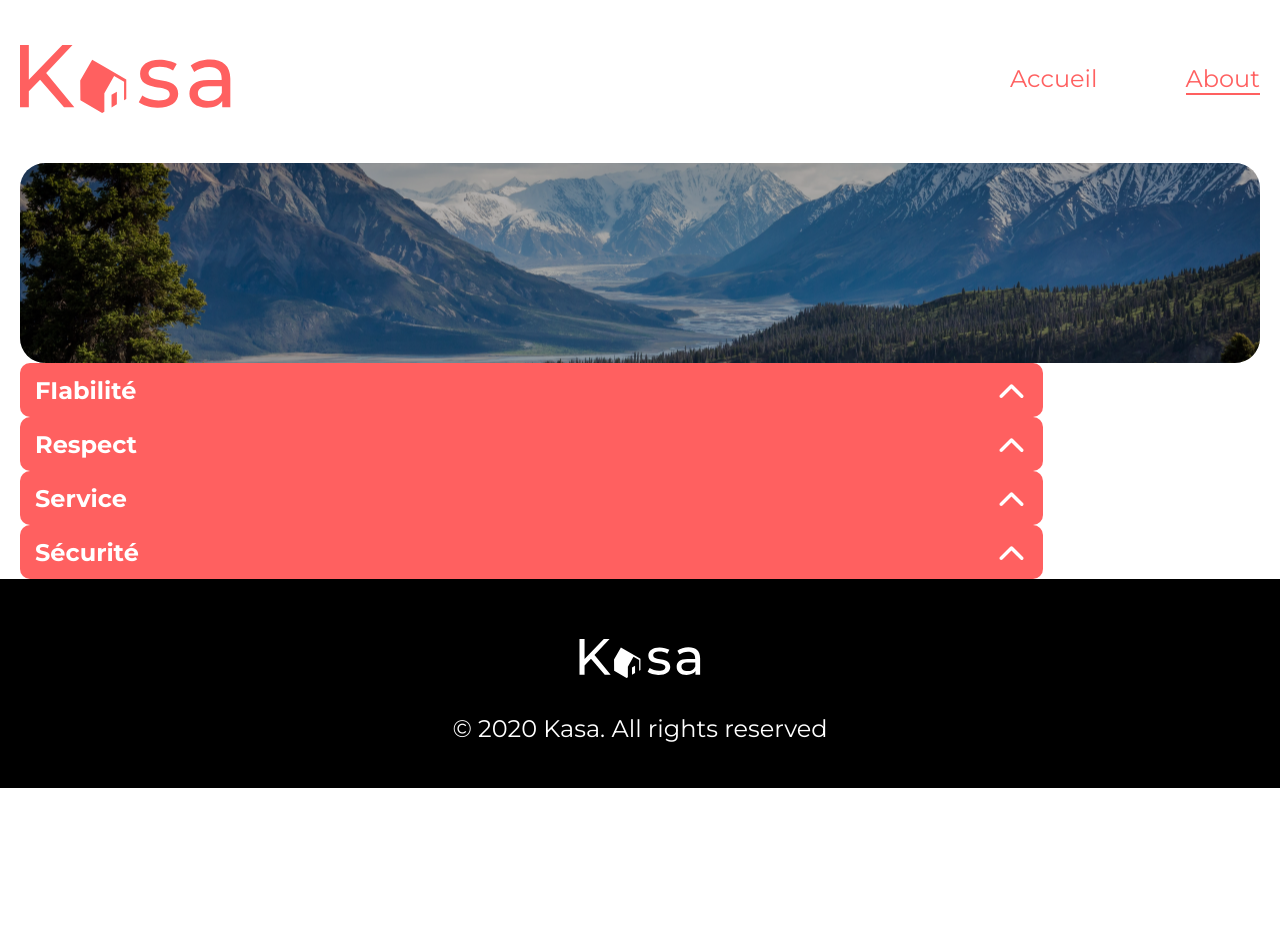
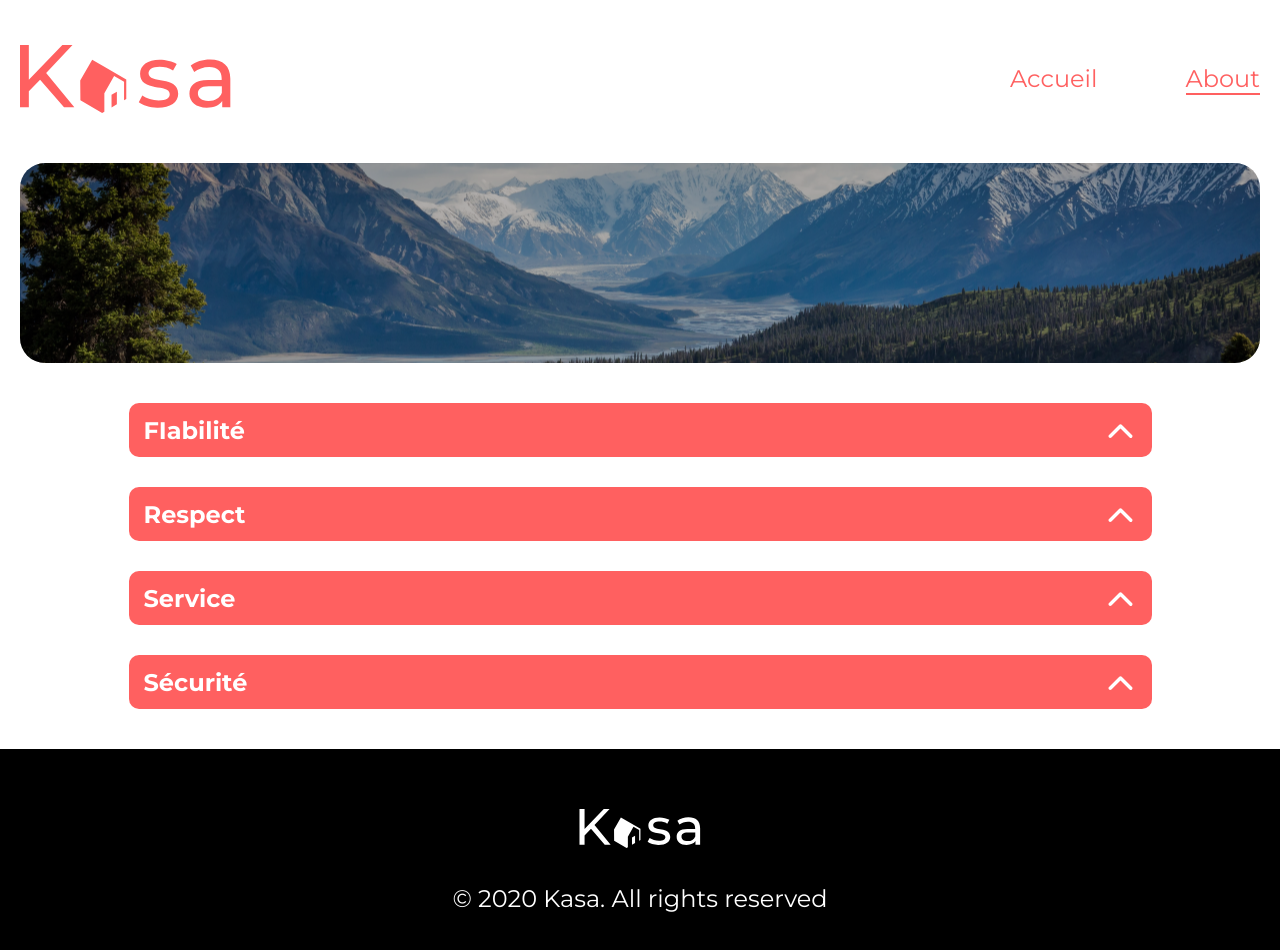
Before and after one commit to foxdrow/Kasa, a React (Create React App) app: page /about in a window 1280 px wide. Shown: the top 950 px of the page. Before the commit the page ends 800 px from the top, so only its background shows below. Built offline with nearby package versions, Linux system fonts and the light colour scheme.

Commit message:
finished the about page

```diff
--- a/src/components/Collapse/Collapse.jsx
+++ b/src/components/Collapse/Collapse.jsx
@@ -1,9 +1,18 @@
 import "./Collapse.scss";
-import { useState } from "react";
+import { useState, useEffect } from "react";
 import Arrow from "./arrow.svg";
 const Collapse = ({ title, content, size = "medium" }) => {
   const [open, setOpen] = useState(false);
   const toggle = () => setOpen(!open);
+  const [width, setWidth] = useState(window.innerWidth);
+  useEffect(() => {
+    const handleWindowResize = () => setWidth(window.innerWidth);
+    window.addEventListener("resize", handleWindowResize);
+  }, []);
+  if (width < 700) {
+    size = "small";
+  }
+
   return (
     <div className={`collapse${size ? ` collapse_${size}` : ""}`}>
       <div className="collapse__title" onClick={toggle}>
--- a/src/pages/About.jsx
+++ b/src/pages/About.jsx
@@ -6,6 +6,7 @@ const About = () => {
   return (
     <MainContainer className="about">
       <Banner image={AboutImage} />
+      <section className="about__content">
         <Collapse
           size="large"
           title="FIabilité"
@@ -26,6 +27,7 @@ const About = () => {
           title="Sécurité"
           content="La sécurité est la priorité de Kasa. Aussi bien pour nos hôtes que pour les voyageurs, chaque logement correspond aux critères de sécurité établis par nos services. En laissant une note aussi bien à l'hôte qu'au locataire, cela permet à nos équipes de vérifier que les standards sont bien respectés. Nous organisons également des ateliers sur la sécurité domestique pour nos hôtes."
         />
+      </section>
     </MainContainer>
   );
 };
--- a/src/styles/base/_general.scss
+++ b/src/styles/base/_general.scss
@@ -0,0 +1,8 @@
+// body must take all the height of the viewport
+
+body {
+  height: 100vh;
+  display: flex;
+  flex-direction: column;
+  justify-content: space-between;
+}
--- a/src/styles/pages/_about.scss
+++ b/src/styles/pages/_about.scss
@@ -1,3 +1,14 @@
 .about {
-
+  &__content {
+    display: flex;
+    flex-direction: column;
+    align-items: center;
+    gap: 3rem;
+    margin: 4rem 0;
+    .collapse {
+        @media (max-width: 1200px) {
+            width: 95%;
+        }
+    }
+  }
 }
```
Also changed, not shown: src/styles/layouts/_footer.scss (indentation only). Lines whose indentation alone changed are shown as unchanged.
